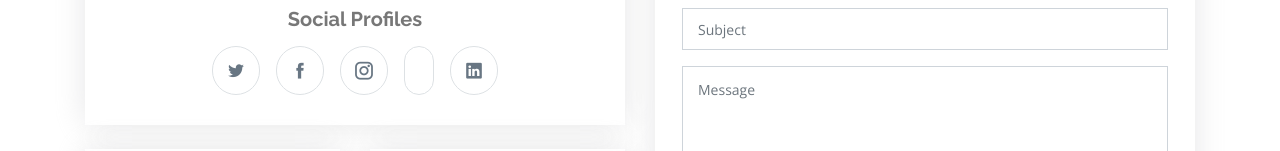
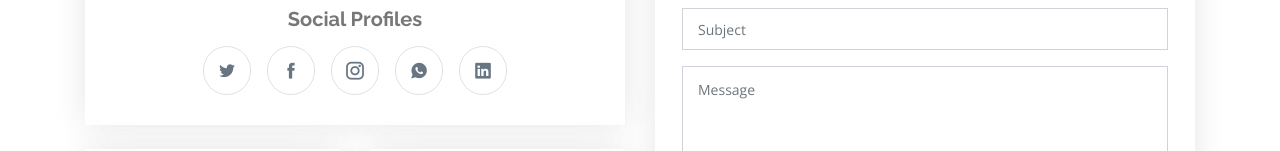
Before and after one commit to haresh-vasiya/hiten-portfolio, a plain HTML site: page index.html in a window 1280 px wide. Shown: the part 3120-3271 px from the top of the page. Drawn offline with nearby package versions, Linux system fonts and the light colour scheme.

Commit message:
Update index.html

```diff
--- a/index.html
+++ b/index.html
@@ -240,7 +240,7 @@
                     <a href="#" class="twitter"><i class="icofont-twitter"></i></a>
                     <a href="#" class="facebook"><i class="icofont-facebook"></i></a>
                     <a href="https://www.instagram.com/sankhathiten/" class="instagram"><i class="icofont-instagram"></i></a>
-                    <a href="https://wa.me/+919879730623/?text=Hello%20Hiten" rel="nofollow"><i class="iconfont-whatsapp"></i></a>
+                    <a href="https://wa.me/+919879730623/?text=Hello%20Hiten" rel="nofollow"><i class="icofont-whatsapp"></i></a>
                     <a href="#" class="linkedin"><i class="icofont-linkedin"></i></a>
                   </div>
                 </div>
```
